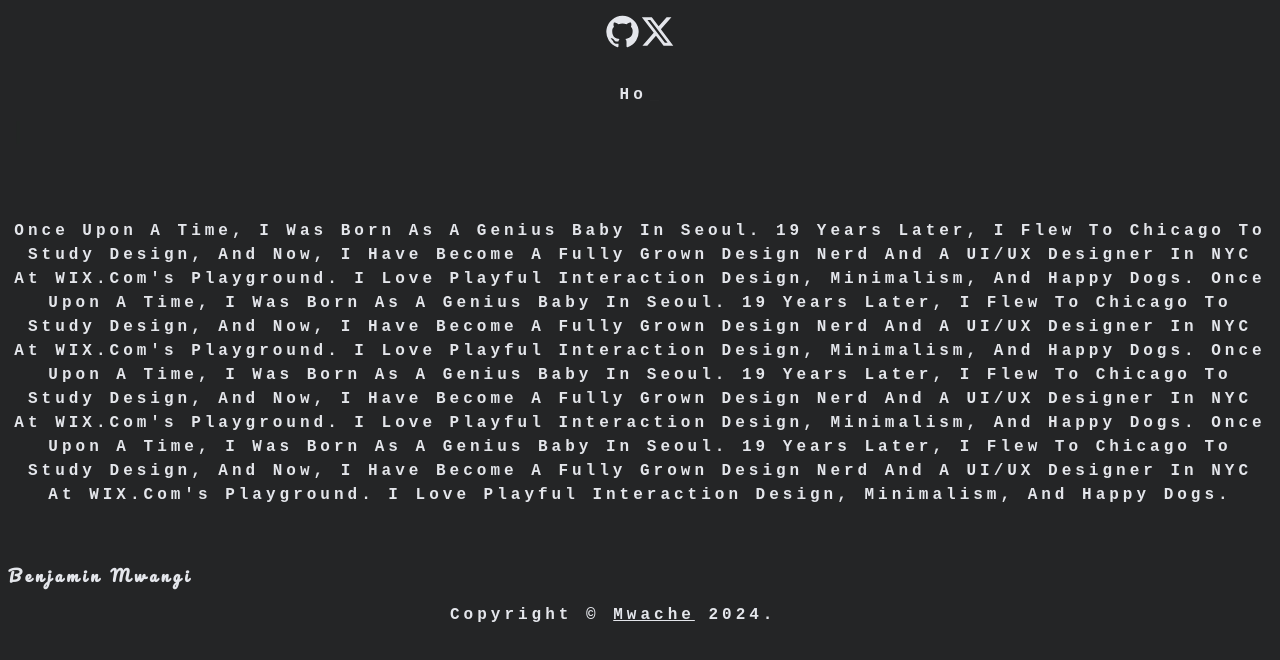
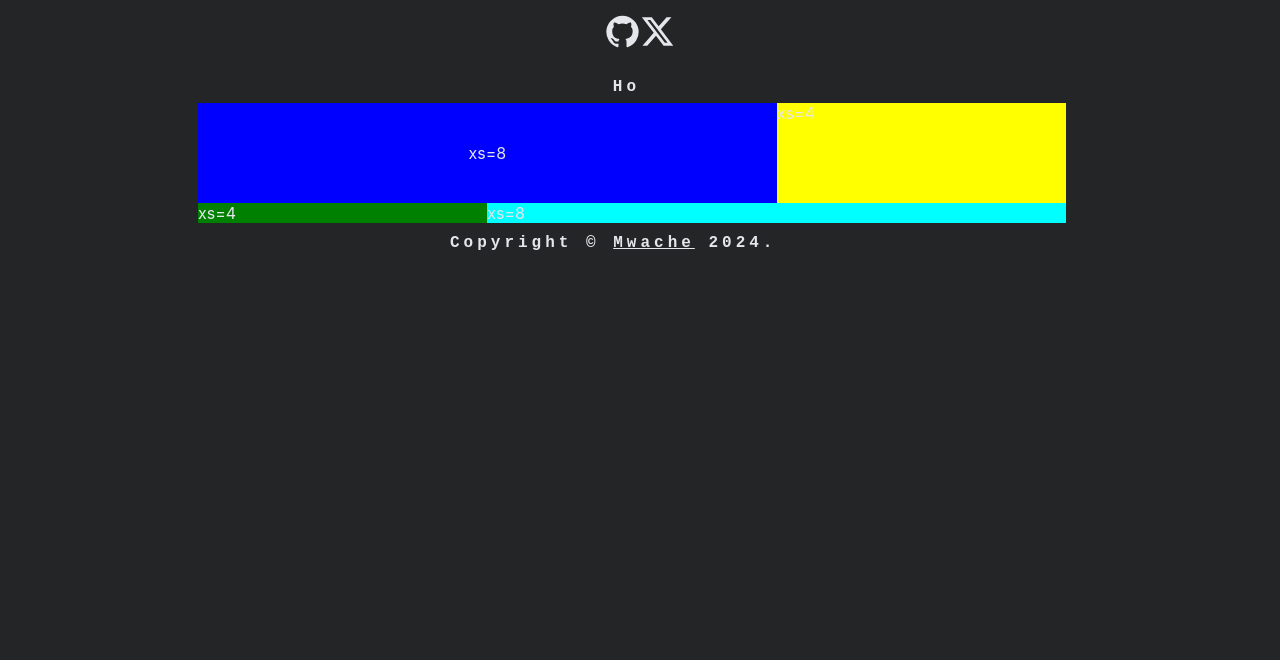
Before and after one commit to mwchben/mwache, a React (Create React App) app: page / in a window 1280 px wide. Shown: the top 660 px of the page. Built offline with nearby package versions, Linux system fonts and the light colour scheme.

Commit message:
last updates

```diff
--- a/src/components/Layout/Content.js
+++ b/src/components/Layout/Content.js
@@ -1,74 +1,14 @@
 import * as React from "react";
-import { Typography, Box } from "@mui/material";
-import Stack from "@mui/material/Stack";
-import TextEffext from "./functions/TextEffect";
+import TextEffext from "./Decorators/TextEffect";
+import Center from "./Templates/Center";
 
 export default function Content() {
   return (
-    <Box sx={{ width: "100%" }}>
-      <Stack spacing={5}>
-        {" "}
-        <Typography component="div">
-          <Box
-            sx={{
-              letterSpacing: 4,
-              m: 1,
-              fontFamily: "Monospace",
-              textAlign: "left",
-              fontWeight: "bold",
-              textTransform: "capitalize",
-            }}
-          >
-            <TextEffext />
-          </Box>
-        </Typography>
-        <Typography component="div">
-          <Box
-            sx={{
-              letterSpacing: 4,
-              m: 1,
-              fontFamily: "Monospace",
-              textAlign: "Center",
-              fontWeight: "Bold",
-              textTransform: "capitalize",
-            }}
-          >
-            Once upon a time, I was born as a genius baby in Seoul. 19 years
-            later, I flew to Chicago to study design, and now, I have become a
-            fully grown design nerd and a UI/UX designer in NYC at WIX.com's
-            Playground. I love playful interaction design, minimalism, and happy
-            dogs. Once upon a time, I was born as a genius baby in Seoul. 19
-            years later, I flew to Chicago to study design, and now, I have
-            become a fully grown design nerd and a UI/UX designer in NYC at
-            WIX.com's Playground. I love playful interaction design, minimalism,
-            and happy dogs. Once upon a time, I was born as a genius baby in
-            Seoul. 19 years later, I flew to Chicago to study design, and now, I
-            have become a fully grown design nerd and a UI/UX designer in NYC at
-            WIX.com's Playground. I love playful interaction design, minimalism,
-            and happy dogs. Once upon a time, I was born as a genius baby in
-            Seoul. 19 years later, I flew to Chicago to study design, and now, I
-            have become a fully grown design nerd and a UI/UX designer in NYC at
-            WIX.com's Playground. I love playful interaction design, minimalism,
-            and happy dogs.
-          </Box>
-        </Typography>{" "}
-
-        <Typography component="div">
-          <Box
-            sx={{
-              letterSpacing: 4,
-              m: 1,
-              fontFamily: "Pacifico",
-              textAlign: "left",
-              fontWeight: "bold",
-              textTransform: "capitalize",
-            }}
-          >
-            {" "}
-            Benjamin Mwangi
-          </Box>
-        </Typography>
-      </Stack>
-    </Box>
+    <>
+      {/* The hello */}
+        <TextEffext />
+      {/* The Container Element */}
+        <Center />
+      </>
   );
 }
--- a/src/components/Layout/functions/TextEffect.js
+++ b/src/components/Layout/Decorators/TextEffect.js
@@ -32,13 +32,13 @@ function TextEffext() {
               typeSpeed={70}
               deleteSpeed={50}
               delaySpeed={1000}
-            />
+            /><span style={{ color: "#31dd21" }}><Cursor /></span>
         </Box>
 
         </Typography>
-      <span style={{ color: "green" }}>
-        <Cursor />
-      </span>
+
+
+
     </h2>
   );
 }
--- /dev/null
+++ b/src/components/Layout/Templates/Center.js
@@ -0,0 +1,27 @@
+import * as React from 'react';
+import { Box,Grid } from '@mui/material';
+import Container from '@mui/material/Container';
+
+export default function Center() {
+  return (
+    <React.Fragment>
+      <Container maxWidth="md">
+        <Box sx={{ bgcolor: '#cfe8fc' }} />
+        <Grid container spacing={2}>
+        <Grid bgcolor={"blue"} paddingY={5} textAlign={'center'} md={8} xs={12}>
+          xs=8
+        </Grid>
+        <Grid  bgcolor={"yellow"}  md={4} xs={12}>
+          xs=4
+        </Grid>
+        <Grid  bgcolor={"green"}  xs={4}>
+          xs=4
+        </Grid>
+        <Grid  bgcolor={"cyan"}  xs={8}>
+          xs=8
+        </Grid>
+      </Grid>
+      </Container>
+    </React.Fragment>
+  );
+}
```
Also changed, not shown: src/logo.svg (deleted).
